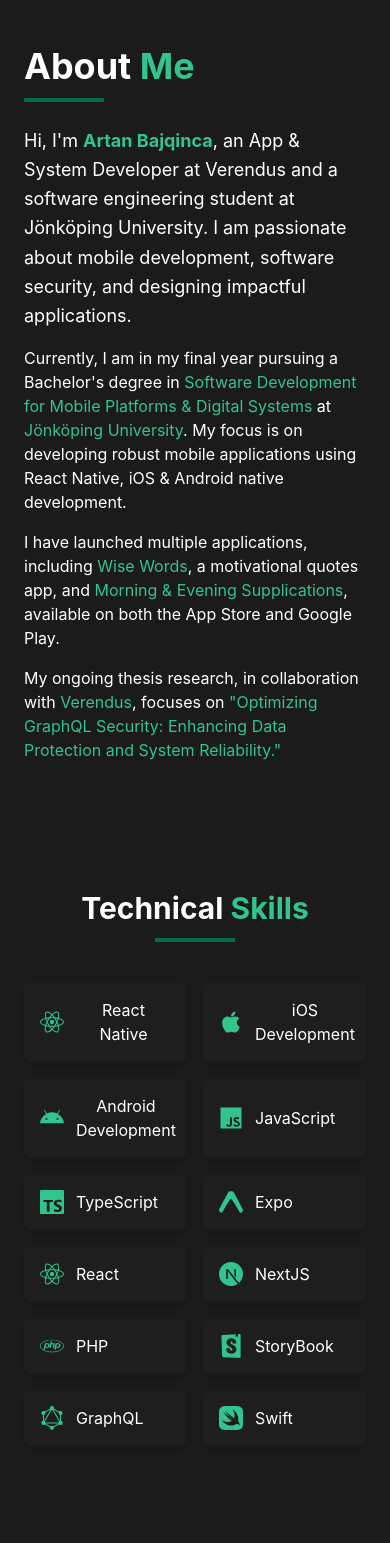
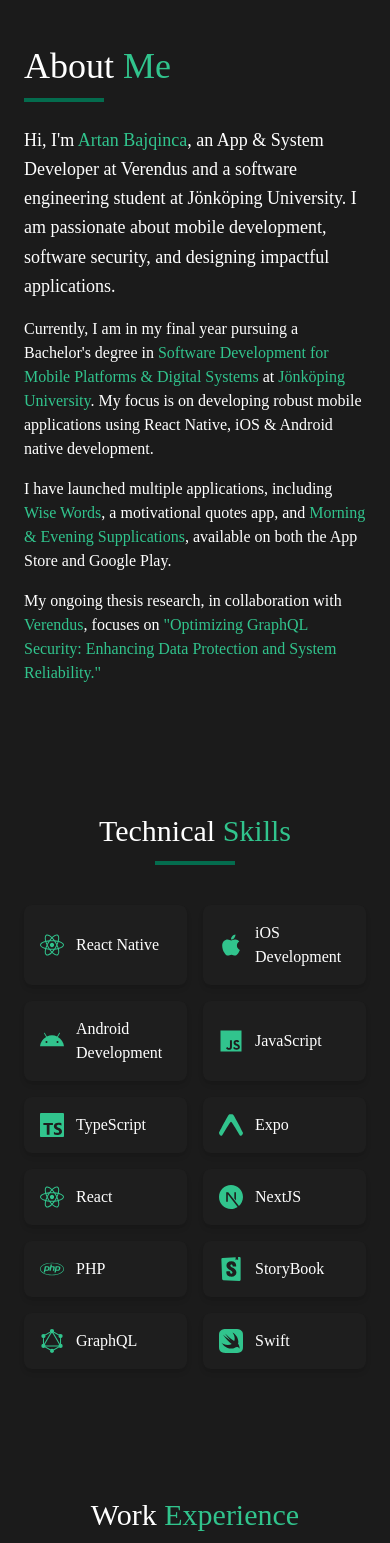
Before and after one commit to ArtanBajqinca/Portfolio-v2, a Next.js app: page /about in a window 390 px wide. Shown: the part 453-1996 px from the top of the page. Built offline with nearby package versions, Linux system fonts and the light colour scheme.

Commit message:
feat: Update typography styles across About, Contact, and Project Preview pages

```diff
--- a/app/about/page.js
+++ b/app/about/page.js
@@ -103,15 +103,14 @@
           initial={{ opacity: 0, y: 30 }}
           animate={isVisible.text ? { opacity: 1, y: 0 } : {}}
           transition={{ duration: 0.7, delay: 0.2 }}
-          className="text-white"
+          className="text-white font-avenir-medium"
         >
-          <h1 className="text-4xl md:text-5xl font-bold mb-3">
+          <h1 className="text-4xl md:text-5xl font-avenir-heavy mb-3">
             About <span className="text-green-400">Me</span>
           </h1>
           <div className="w-20 h-1 bg-green-700 mb-6"></div>
-          <p className="text-lg leading-relaxed">
-            Hi, I'm{' '}
-            <span className="text-green-400 font-bold">Artan Bajqinca</span>, an
+          <p className="text-lg leading-relaxed font-avenir-medium">
+            Hi, I'm <span className="text-green-400">Artan Bajqinca</span>, an
             App & System Developer at Verendus and a software engineering
             student at Jönköping University. I am passionate about mobile
             development, software security, and designing impactful
@@ -181,13 +180,13 @@
       {/* Skills Section */}
       <motion.section
         ref={sections.skills}
-        className="max-w-screen-xl mx-auto px-6 py-16 text-white text-center"
+        className="max-w-screen-xl mx-auto px-6 py-16 font-avenir-medium text-white text-center"
       >
-        <h2 className="text-3xl font-bold mb-3">
+        <h2 className="text-3xl font-avenir-black mb-3">
           Technical <span className="text-green-400">Skills</span>
         </h2>
         <div className="w-20 h-1 bg-green-700 mx-auto mb-10"></div>
-        <div className="grid grid-cols-2 sm:grid-cols-3 lg:grid-cols-4 gap-4">
+        <div className="grid grid-cols-2 sm:grid-cols-3 lg:grid-cols-4 gap-4 text-left sm:text-center">
           {[
             { text: 'React Native', icon: <FaReact /> },
             { text: 'iOS Development', icon: <FaApple /> },
@@ -210,9 +209,9 @@
       {/* Experience Section */}
       <motion.section
         ref={sections.experience}
-        className="max-w-screen-xl mx-auto px-6 py-16"
+        className="max-w-screen-xl mx-auto px-6 py-16 font-avenir-medium"
       >
-        <h2 className="text-3xl font-bold text-white text-center mb-3">
+        <h2 className="text-3xl font-avenir-black text-white text-center mb-3">
           Work <span className="text-green-400">Experience</span>
         </h2>
         <div className="w-20 h-1 bg-green-700 mx-auto mb-10"></div>
@@ -241,9 +240,9 @@
       {/* Education Section */}
       <motion.section
         ref={sections.education}
-        className="max-w-screen-xl mx-auto px-6 py-16 text-white"
+        className="max-w-screen-xl mx-auto px-6 py-16 text-white font-avenir-medium"
       >
-        <h2 className="text-3xl font-bold text-center mb-3">
+        <h2 className="text-3xl font-avenir-black text-center mb-3">
           <span className="text-white">Education</span>
         </h2>
         <div className="w-20 h-1 bg-green-700 mx-auto mb-10"></div>
@@ -291,7 +290,7 @@
     whileHover={{ scale: 1.01 }}
     className="bg-gray-800 p-6 text-white border-l-4 border-green-700 shadow-lg hover:shadow-green-900/20 transition-all duration-300"
   >
-    <h3 className="text-xl font-bold">{title}</h3>
+    <h3 className="text-xl font-avenir-black">{title}</h3>
     <p className="text-green-400">{company}</p>
     <p className="text-gray-400 text-sm">{period}</p>
     <p className="text-gray-300 mt-3">{description}</p>
@@ -308,7 +307,7 @@
         <FaGraduationCap className="text-green-400 text-2xl" />
       </div>
       <div>
-        <h3 className="text-white text-xl font-bold">{title}</h3>
+        <h3 className="text-white text-xl font-avenir-black">{title}</h3>
         <p className="text-green-400">{subtitle}</p>
       </div>
     </div>
--- a/app/contact/page.js
+++ b/app/contact/page.js
@@ -144,7 +144,7 @@
   };
 
   return (
-    <main className="flex flex-col min-h-screen bg-gray-900">
+    <main className="flex flex-col min-h-screen bg-gray-900 font-avenir-medium">
       <div className="flex flex-row flex-wrap justify-center">
         <div className="flex flex-col mx-12 max-w-screen-xl">
           <div className="lg:mt-10 mt-8">
@@ -163,7 +163,7 @@
           animate={isVisible.header ? { opacity: 1, y: 0 } : {}}
           transition={{ duration: 0.7 }}
         >
-          <h1 className="text-4xl md:text-5xl font-bold mb-3 text-white">
+          <h1 className="text-4xl md:text-5xl font-avenir-black mb-3 text-white">
             Get in <span className="text-green-400">Touch</span>
           </h1>
           <div className="w-20 h-1 bg-green-700 mx-auto mb-6"></div>
@@ -220,7 +220,7 @@
           animate={isVisible.form ? { opacity: 1, y: 0 } : {}}
           transition={{ duration: 0.7 }}
         >
-          <h2 className="text-3xl font-bold text-white text-center mb-3">
+          <h2 className="text-3xl font-avenir-black text-white text-center mb-3">
             Send a <span className="text-green-400">Message</span>
           </h2>
           <div className="w-20 h-1 bg-green-700 mx-auto mb-10"></div>
@@ -228,7 +228,7 @@
           {formStatus.submitted ? (
             <div className="bg-green-900/30 p-8 rounded-lg max-w-3xl mx-auto text-center">
               <FaCheckCircle className="mx-auto text-green-400 text-5xl mb-4" />
-              <h3 className="text-white text-2xl font-bold mb-2">
+              <h3 className="text-white text-2xl font-avenir-black mb-2">
                 Message Sent!
               </h3>
               <p className="text-gray-300">
@@ -312,11 +312,11 @@
                 ></textarea>
               </div>
 
-              <div className="text-center">
+              <div className="text-center ">
                 <button
                   type="submit"
                   disabled={formStatus.submitting}
-                  className={`bg-green-700 text-white font-medium py-3 px-8 rounded-lg transition-all duration-300 ${
+                  className={`bg-green-700 text-white font-avenir-heavy py-3 px-8 rounded-lg transition-all duration-300 ${
                     formStatus.submitting ? 'opacity-70 cursor-not-allowed' : ''
                   }`}
                 >
--- a/app/projects/[id]/projectPreviewPage.js
+++ b/app/projects/[id]/projectPreviewPage.js
@@ -19,7 +19,7 @@
   if (!project) {
     return (
       <div className="flex items-center justify-center min-h-screen">
-        <div className="text-white text-2xl font-avenir-medium font-bold">
+        <div className="text-white text-2xl font-avenir-medium font-avenir-black">
           Project not found
         </div>
       </div>
```
